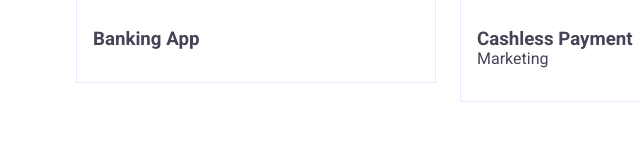
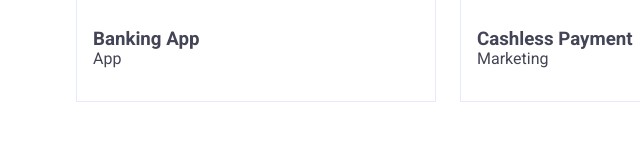
Before and after one commit to ulia012008/WebStudio, a plain HTML site: page index.html in a window 1280 px wide. Shown: the part 2476-2624 px from the top of the page, 0-640 px from the left. Drawn offline with nearby package versions, Linux system fonts and the light colour scheme.

Commit message:
erjfheir

```diff
--- a/index.html
+++ b/index.html
@@ -298,7 +298,7 @@ for Your Business" />
             <div class="card_content">
 
               <h3 class="project-title">Banking App</h3>
-
+              <p class="project-description">App</p>
 
 
             </div>
```
